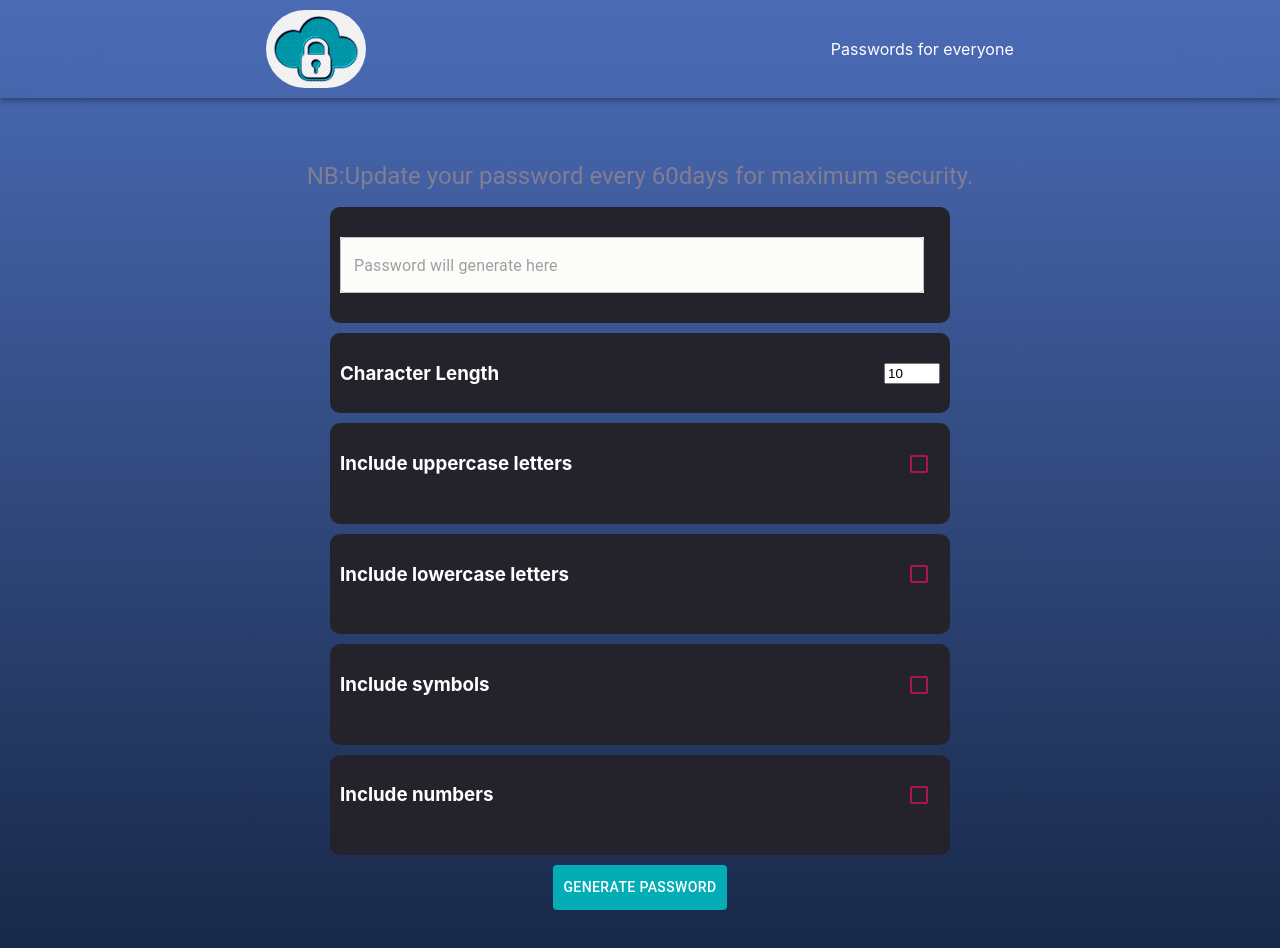
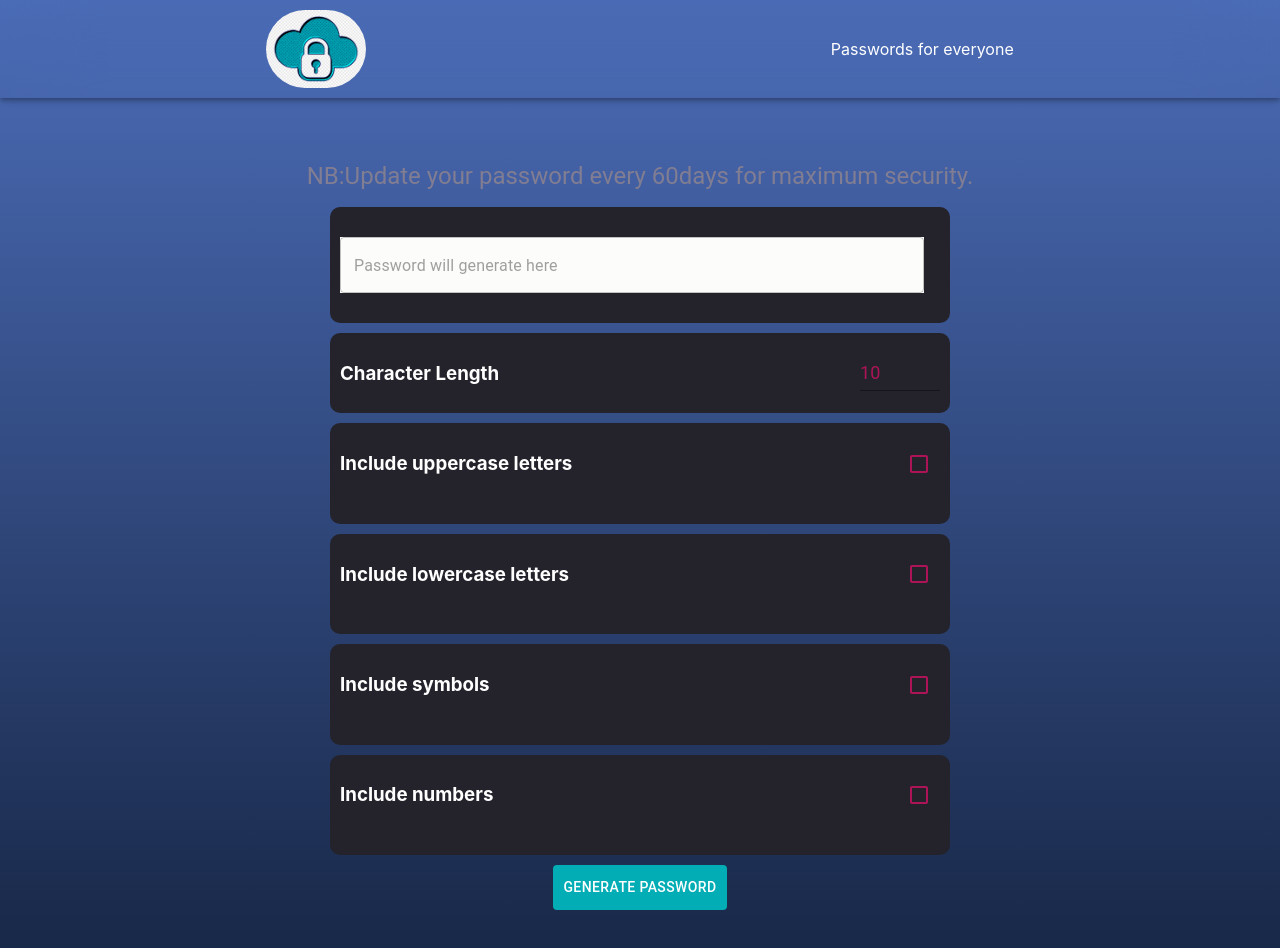
Before and after one commit to leungwoo/reactpasswordgenerator, a React (Create React App) app: page / in a window 1280 px wide. Built offline with nearby package versions, Linux system fonts and the light colour scheme; the HTML template or start-up script is replaced by a standard one.

Commit message:
passcodeLength color change

```diff
--- a/src/Components/PasscodeLength.jsx
+++ b/src/Components/PasscodeLength.jsx
@@ -1,8 +1,9 @@
 /* eslint-disable react/prop-types */
 import React from 'react';
 import {
-  Box, useMediaQuery,
+  Box, Input, useMediaQuery,
 } from '@mui/material';
+import { pink } from '@mui/material/colors';
 
 function PasscodeLength({ name, value, onChange }) {
   const isMobile = useMediaQuery('(max-width:600px)');
@@ -30,12 +31,15 @@ function PasscodeLength({ name, value, onChange }) {
           <h3>{name}</h3>
         </Box>
         <Box sx={{ display: 'flex' }}>
-          <input
+          <Input
             type="number"
             min="4"
             max="20"
             value={value}
             onChange={onChange}
+            sx={{
+              color: pink[800], fontSize: 'large', width: '80px',
+            }}
           />
         </Box>
       </Box>
```
